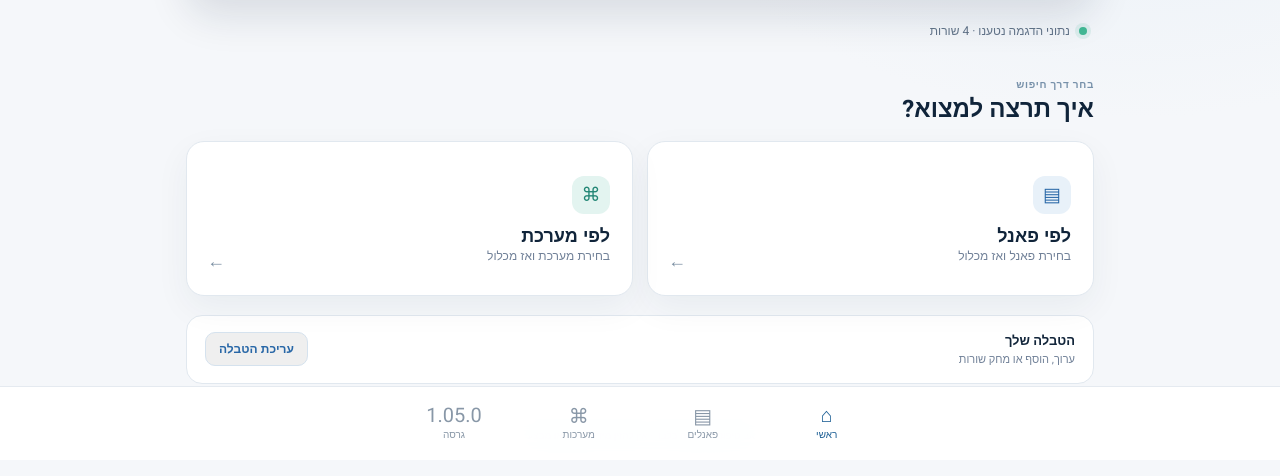
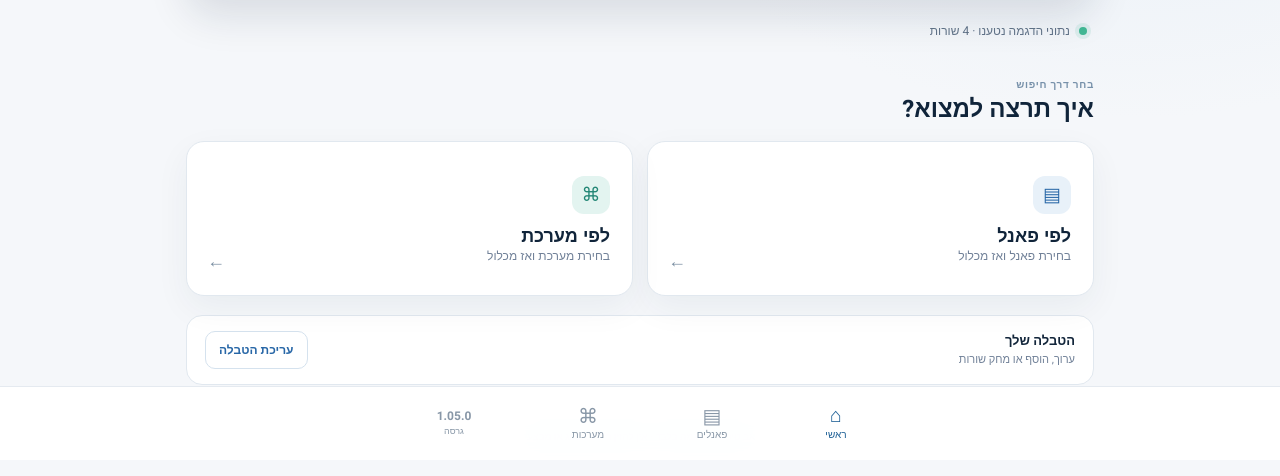
Before and after one commit to cartonush/EZJG, a plain HTML site: page index.html in a window 1280 px wide. Shown: the part 340-816 px from the top of the page. Drawn offline with Linux system fonts and the light colour scheme.

Commit message:
Remove file import and improve navigation

```diff
--- a/editor.css
+++ b/editor.css
@@ -14,5 +14,12 @@
 .editor-field input:focus{border-color:#76a7cf;box-shadow:0 0 0 3px #2867a714}
 .save-button{width:100%;border:0;border-radius:12px;padding:13px 16px;background:#10243a;color:#fff;font:600 13px Heebo,Arial;cursor:pointer;margin-top:14px}
 .local-save-note{font-size:10px;color:#8292a2;text-align:center;margin:9px 0 0}
+.upload-button{font-family:inherit;background:#fff}
+.meta-action{width:100%;text-align:right;font:inherit;background:#fff;color:var(--navy);cursor:pointer}
+.meta-action:hover{border-color:#a9c4dc}
+.nav-version{min-width:74px;cursor:default;user-select:none}
+.nav-version span{font-size:12px;font-weight:700;direction:ltr;unicode-bidi:isolate;line-height:1.2}
+.nav-version small{font-size:9px}
+.nav-version:hover span{transform:none}
 @media(max-width:650px){.editor-fields{grid-template-columns:repeat(2,minmax(0,1fr))}.editor-actions button{flex:1 1 calc(50% - 8px)}}
 @media(max-width:370px){.editor-fields{grid-template-columns:1fr 1fr}}
```
